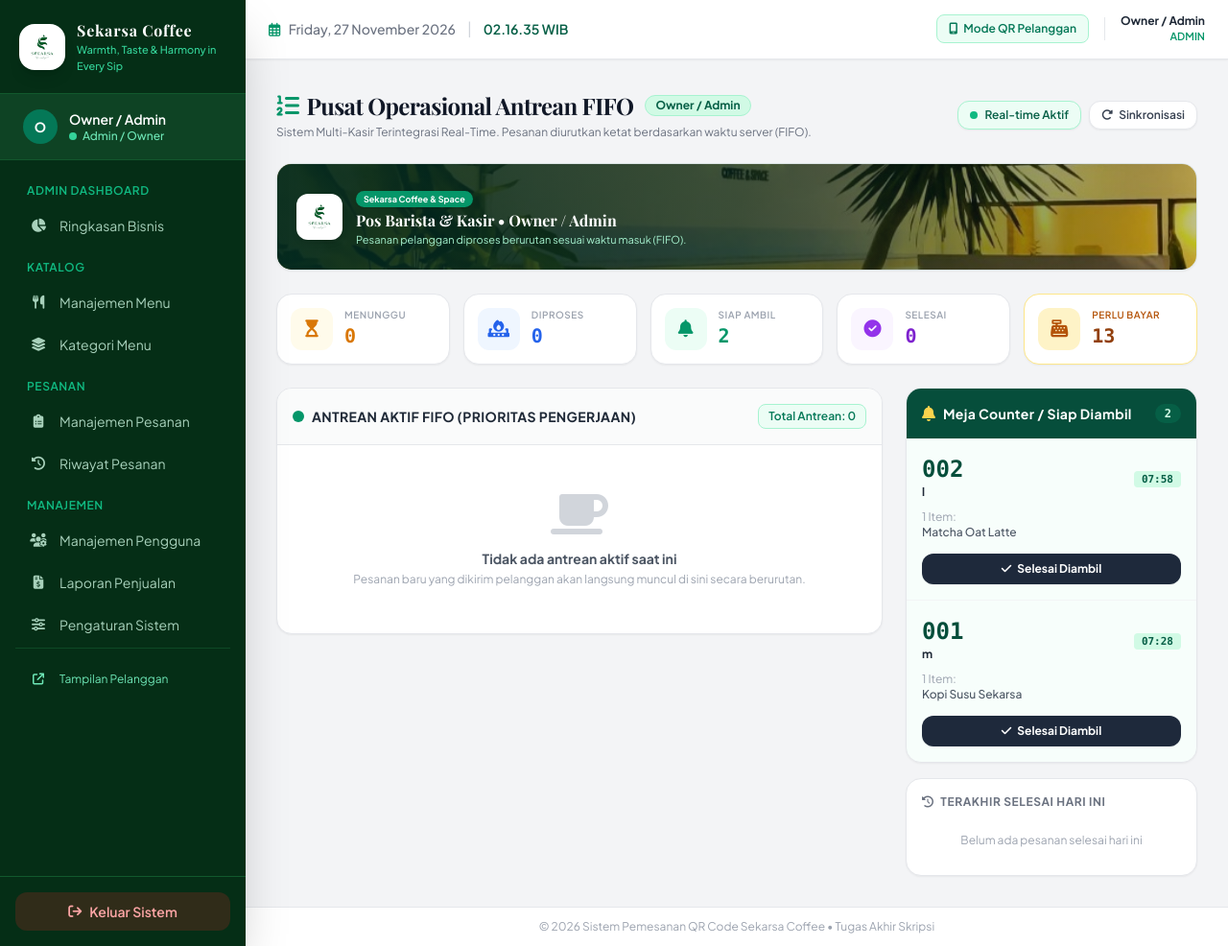
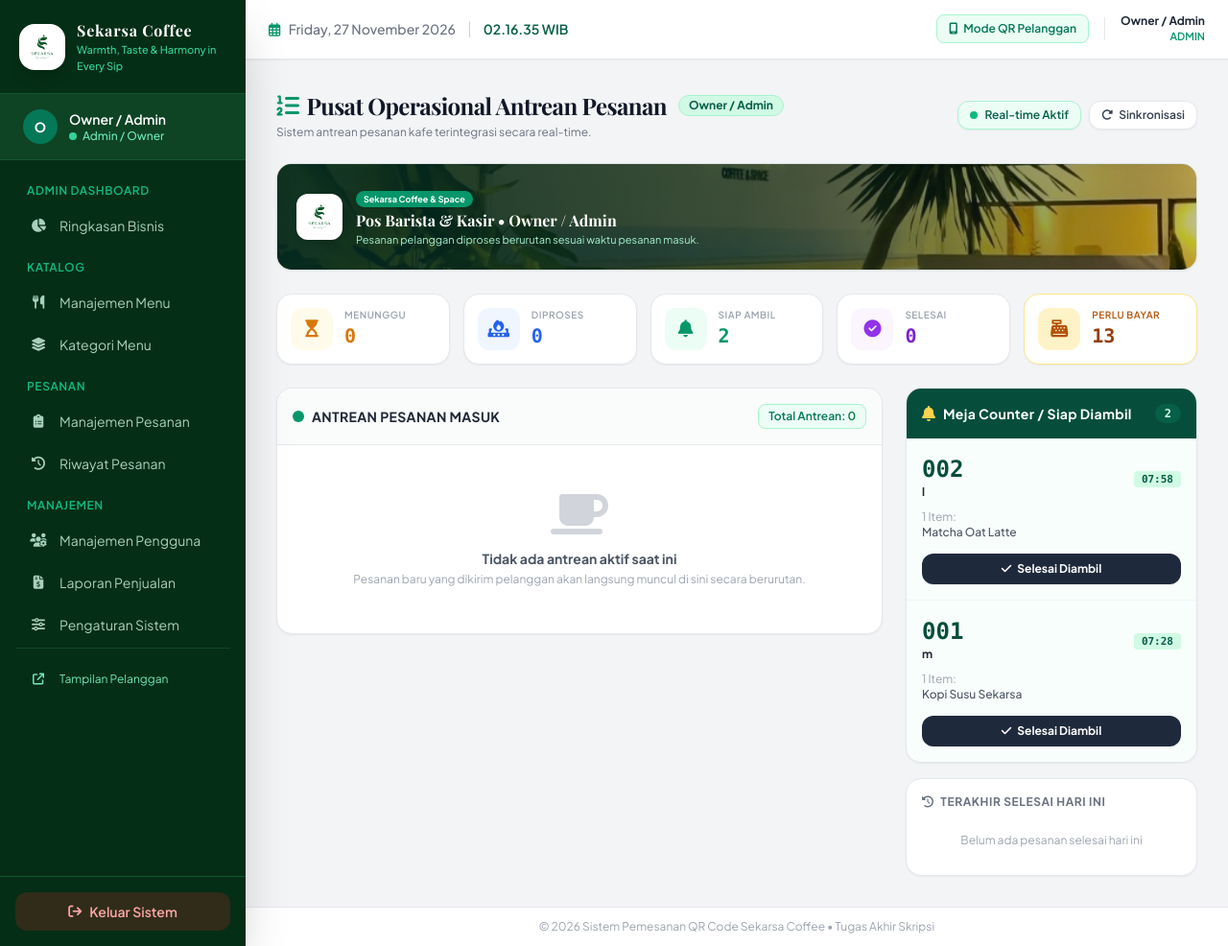
Before and after one commit to apriliandwianggara/skripsi, a Laravel app: page /pegawai/dashboard in a window 1280 px wide. Shown: the whole page at 96% size. Run offline with Laravel 12, Linux system fonts and the light colour scheme; a user stored in the database is signed in; data comes from the database, SQL or seed files in the repository; parts of the project's set-up code (start-up, migrations or seed data) failed here and were passed over; some libraries are stand-ins or nearby versions; some web fonts are replaced.

Commit message:
Remove academic/FIFO jargon across all views for commercial real-world coffee shop experience

```diff
--- a/resources/views/admin/dashboard.blade.php
+++ b/resources/views/admin/dashboard.blade.php
@@ -13,7 +13,7 @@
                 <span>Dashboard Administrator</span>
             </h1>
             <p class="text-xs text-gray-500 mt-1">
-                Ringkasan jumlah pesanan, status operasional FIFO, dan pendapatan harian Sekarsa Coffee.
+                Ringkasan jumlah pesanan, status operasional kafe, dan pendapatan harian Sekarsa Coffee.
             </p>
         </div>
 
@@ -37,7 +37,7 @@
                     Sekarsa Coffee & Space
                 </span>
                 <h2 class="text-base sm:text-lg font-bold font-serif leading-tight">Selamat Datang, {{ auth()->user()->name }}!</h2>
-                <p class="text-xs text-emerald-200 mt-0.5">Sistem Pemesanan Digital & Algoritma FIFO beroperasi secara real-time.</p>
+                <p class="text-xs text-emerald-200 mt-0.5">Sistem Pemesanan Digital & Kasir beroperasi secara real-time.</p>
             </div>
         </div>
     </div>
--- a/resources/views/admin/orders/index.blade.php
+++ b/resources/views/admin/orders/index.blade.php
@@ -13,14 +13,14 @@
                 <span>Manajemen Pesanan Masuk</span>
             </h1>
             <p class="text-xs text-gray-500 mt-1">
-                Pantau seluruh pesanan aktif dan urutan antrean sistem FIFO di Sekarsa Coffee.
+                Pantau seluruh pesanan aktif dan urutan antrean di Sekarsa Coffee.
             </p>
         </div>
 
         <div class="flex items-center space-x-2">
             <a href="{{ route('pegawai.dashboard') }}" class="px-4 py-2 bg-emerald-700 hover:bg-emerald-800 text-white rounded-xl text-xs font-bold transition flex items-center space-x-1.5 shadow-sm">
                 <i class="fa-solid fa-list-ol"></i>
-                <span>Buka Layar Barista FIFO</span>
+                <span>Buka Layar Barista</span>
             </a>
         </div>
     </div>
--- a/resources/views/admin/orders/show.blade.php
+++ b/resources/views/admin/orders/show.blade.php
@@ -50,7 +50,7 @@
                         <span class="text-gray-800 font-semibold">{{ $order->table_number ? 'Meja ' . $order->table_number : 'Pesan di Tempat' }}</span>
                     </div>
                     <div>
-                        <span class="text-gray-400 block">Waktu Diterima Server (FIFO)</span>
+                        <span class="text-gray-400 block">Waktu Pesanan Masuk</span>
                         <span class="text-gray-800 font-mono">{{ $order->received_at->format('H:i:s d/m/Y') }}</span>
                     </div>
                     <div>
--- a/resources/views/admin/settings/index.blade.php
+++ b/resources/views/admin/settings/index.blade.php
@@ -246,7 +246,7 @@
 
                     <div>
                         <label class="block text-xs font-bold uppercase text-gray-700 mb-1">
-                            Estimasi Menit per Antrean FIFO <span class="text-red-500">*</span>
+                            Estimasi Waktu per Pesanan <span class="text-red-500">*</span>
                         </label>
                         <div class="flex items-center space-x-2">
                             <input type="number" name="estimated_minutes_per_queue" value="{{ old('estimated_minutes_per_queue', $setting->estimated_minutes_per_queue) }}" required min="1" max="30" class="w-28 text-xs p-3 border border-gray-300 rounded-xl font-mono focus:outline-none focus:ring-2 focus:ring-emerald-500">
--- a/resources/views/admin/settings/qr-print.blade.php
+++ b/resources/views/admin/settings/qr-print.blade.php
@@ -101,7 +101,7 @@
                 <div class="text-center">
                     <span class="w-5 h-5 rounded-full bg-emerald-100 text-emerald-800 font-bold inline-flex items-center justify-center mb-1">2</span>
                     <p class="font-semibold text-gray-800">Kirim Order</p>
-                    <p class="text-[9px] text-gray-400">Antrean FIFO</p>
+                    <p class="text-[9px] text-gray-400">Masuk antrean</p>
                 </div>
                 <div class="text-center">
                     <span class="w-5 h-5 rounded-full bg-emerald-100 text-emerald-800 font-bold inline-flex items-center justify-center mb-1">3</span>
@@ -113,8 +113,8 @@
 
         <!-- Footer Card -->
         <div class="w-full bg-emerald-950 text-white py-3 px-4 text-[10px] text-emerald-200/80 flex items-center justify-between">
-            <span>&bull; Kode QR Permanen</span>
-            <span>FIFO System &bull;</span>
+            <span>&bull; Kode QR Meja</span>
+            <span>Sekarsa Coffee &bull;</span>
         </div>
 
     </div>
--- a/resources/views/auth/login.blade.php
+++ b/resources/views/auth/login.blade.php
@@ -94,7 +94,7 @@
     </div>
 
     <p class="mt-6 text-xs text-emerald-200/80 text-center">
-        Perancangan Sistem Pemesanan Digital Berbasis FIFO &bull; Sekarsa Coffee
+        Sistem Manajemen & Kasir &bull; Sekarsa Coffee
     </p>
 </div>
 
--- a/resources/views/customer/qr-required.blade.php
+++ b/resources/views/customer/qr-required.blade.php
@@ -39,7 +39,7 @@
                     Pemesanan Wajib Melalui Scan QR
                 </h2>
                 <p class="text-xs text-gray-600 leading-relaxed">
-                    Untuk menjaga ketertiban antrean <strong class="text-emerald-800 font-semibold">First-In First-Out (FIFO)</strong> dan memastikan pesanan dibuat langsung di tempat, menu digital hanya dapat diakses dengan memindai <strong>Kode QR resmi</strong> yang terpasang di meja kafe.
+                    Untuk memastikan pesanan dibuat langsung saat Anda berada di kafe, menu digital hanya dapat diakses dengan memindai <strong>Kode QR resmi</strong> yang terpasang di meja kafe.
                 </p>
             </div>
 
@@ -98,7 +98,7 @@
 
         <!-- Footer Bar -->
         <div class="bg-gray-50 px-6 py-3 border-t border-gray-150 text-[10px] text-gray-400">
-            Sistem Pemesanan Digital Berbasis FIFO &copy; {{ date('Y') }} {{ $setting->cafe_name ?? 'Sekarsa Coffee' }}
+            &copy; {{ date('Y') }} {{ $setting->cafe_name ?? 'Sekarsa Coffee' }} &bull; Digital Order System
         </div>
 
     </div>
--- a/resources/views/customer/qris-simulator.blade.php
+++ b/resources/views/customer/qris-simulator.blade.php
@@ -55,7 +55,7 @@
                     Nomor Antrean Anda: <span class="font-mono text-base text-emerald-950 font-black">#{{ $order->queue_number }}</span>
                 </div>
                 <p class="text-[11px] text-emerald-700">
-                    Pesanan Anda langsung masuk ke antrean barista Sekarsa Coffee (FIFO) dan sedang dipersiapkan.
+                    Pesanan Anda langsung masuk ke antrean barista Sekarsa Coffee dan sedang dipersiapkan.
                 </p>
             </div>
 
--- a/resources/views/customer/track.blade.php
+++ b/resources/views/customer/track.blade.php
@@ -14,7 +14,7 @@
                 </div>
                 <div>
                     <h2 class="font-bold text-sm text-gray-800 font-serif">{{ $setting->cafe_name ?? 'Sekarsa Coffee' }}</h2>
-                    <p class="text-[10px] text-gray-500">Live Tracker Pesanan FIFO</p>
+                    <p class="text-[10px] text-gray-500">Live Status Pesanan</p>
                 </div>
             </div>
 
@@ -179,7 +179,7 @@
             <div class="p-5 border-b border-gray-100 bg-gray-50/70">
                 <div class="text-[11px] font-bold uppercase tracking-wider text-gray-500 mb-3 flex items-center justify-between">
                     <span>Tahapan Pengerjaan</span>
-                    <span class="text-emerald-700 font-mono text-[10px]">FIFO Server Time</span>
+                    <span class="text-emerald-700 font-mono text-[10px]">Real-time Tracking</span>
                 </div>
 
                 <div class="relative flex items-center justify-between">
@@ -228,7 +228,7 @@
                 <div class="bg-emerald-50 rounded-2xl p-4 border border-emerald-100 text-emerald-950">
                     <div class="flex items-center justify-between mb-3">
                         <span class="text-xs font-bold text-emerald-900 flex items-center">
-                            <i class="fa-solid fa-chart-simple mr-1.5 text-emerald-600"></i> Metrik Antrean FIFO
+                            <i class="fa-solid fa-list-ol mr-1.5 text-emerald-600"></i> Informasi Antrean
                         </span>
                         <span class="text-[10px] bg-emerald-200/80 text-emerald-900 px-2 py-0.5 rounded-full font-semibold">
                             Posisi ke-<span id="posisiAntreanVal">{{ $queueInfo['posisi_antrean'] }}</span>
--- a/resources/views/layouts/admin.blade.php
+++ b/resources/views/layouts/admin.blade.php
@@ -190,7 +190,7 @@
                class="flex items-center justify-between px-3.5 py-2.5 rounded-xl transition {{ request()->routeIs('pegawai.dashboard') ? 'nav-active' : 'nav-item' }}">
                 <div class="flex items-center space-x-3">
                     <i class="fa-solid fa-list-ol w-5 text-center"></i>
-                    <span>Antrean FIFO</span>
+                    <span>Antrean Pesanan</span>
                 </div>
                 <span class="bg-amber-500 text-white text-[11px] font-bold px-2 py-0.5 rounded-full" id="sidebarQueueBadge">
                     {{ \App\Models\Order::whereIn('status', ['menunggu', 'diproses'])->count() }}
--- a/resources/views/pegawai/dashboard.blade.php
+++ b/resources/views/pegawai/dashboard.blade.php
@@ -1,24 +1,24 @@
 @extends('layouts.admin')
 
-@section('title', 'Pusat Operasional FIFO - ' . ($setting->cafe_name ?? 'Sekarsa Coffee'))
+@section('title', 'Pusat Operasional Pesanan - ' . ($setting->cafe_name ?? 'Sekarsa Coffee'))
 
 @section('content')
 <div class="space-y-6">
 
-    <!-- Top KPI Bar & Info FIFO -->
+    <!-- Top KPI Bar -->
     <div class="flex flex-col lg:flex-row lg:items-center lg:justify-between gap-4">
         <div>
             <div class="flex items-center space-x-3">
                 <h1 class="text-2xl font-bold font-serif text-gray-900 tracking-tight flex items-center space-x-2">
                     <i class="fa-solid fa-list-ol text-emerald-600"></i>
-                    <span>Pusat Operasional Antrean FIFO</span>
+                    <span>Pusat Operasional Antrean Pesanan</span>
                 </h1>
                 <span class="px-2.5 py-0.5 rounded-full text-xs font-bold bg-emerald-100 text-emerald-800 border border-emerald-200">
                     {{ auth()->user()->name }}
                 </span>
             </div>
             <p class="text-xs text-gray-500 mt-1">
-                Sistem Multi-Kasir Terintegrasi Real-Time. Pesanan diurutkan ketat berdasarkan waktu server (FIFO).
+                Sistem antrean pesanan kafe terintegrasi secara real-time.
             </p>
         </div>
 
@@ -45,7 +45,7 @@
                     Sekarsa Coffee & Space
                 </span>
                 <h2 class="text-sm sm:text-base font-bold font-serif leading-tight">Pos Barista & Kasir &bull; {{ auth()->user()->name }}</h2>
-                <p class="text-[11px] text-emerald-200">Pesanan pelanggan diproses berurutan sesuai waktu masuk (FIFO).</p>
+                <p class="text-[11px] text-emerald-200">Pesanan pelanggan diproses berurutan sesuai waktu pesanan masuk.</p>
             </div>
         </div>
     </div>
@@ -113,7 +113,7 @@
                     <div class="flex items-center space-x-2">
                         <span class="w-3 h-3 rounded-full bg-emerald-600"></span>
                         <h2 class="font-bold text-sm text-gray-800 uppercase tracking-wide">
-                            Antrean Aktif FIFO (Prioritas Pengerjaan)
+                            Antrean Pesanan Masuk
                         </h2>
                     </div>
                     <span class="text-xs font-semibold text-emerald-700 bg-emerald-50 px-2.5 py-1 rounded-lg border border-emerald-200">
@@ -127,9 +127,9 @@
                         <div class="p-5 hover:bg-slate-50/80 transition {{ $index === 0 ? 'bg-amber-50/30' : '' }}" id="order-card-{{ $order->id }}">
                             <div class="flex flex-col sm:flex-row sm:items-center justify-between gap-3 mb-3">
                                 <div class="flex items-center space-x-3">
-                                    <!-- Ranking Badge FIFO -->
+                                    <!-- Ranking Badge -->
                                     <div class="w-10 h-10 rounded-xl {{ $index === 0 ? 'bg-amber-500 text-white shadow-amber-500/30' : 'bg-gray-100 text-gray-700' }} flex flex-col items-center justify-center font-bold shrink-0 shadow-sm">
-                                        <span class="text-[9px] uppercase leading-none {{ $index === 0 ? 'text-amber-100' : 'text-gray-400' }}">FIFO</span>
+                                        <span class="text-[9px] uppercase leading-none {{ $index === 0 ? 'text-amber-100' : 'text-gray-400' }}">Urutan</span>
                                         <span class="text-base font-mono leading-none mt-0.5">#{{ $index + 1 }}</span>
                                     </div>
 
@@ -243,7 +243,7 @@
                                         @elseif($order->id === ($firstWaitingOrderId ?? null))
                                             <button type="button" onclick="actionProcess({{ $order->id }})" class="px-4 py-2 bg-blue-600 hover:bg-blue-700 active:scale-95 text-white rounded-xl text-xs font-bold transition shadow-sm flex items-center space-x-1.5 shadow-blue-600/20">
                                                 <i class="fa-solid fa-play"></i>
-                                                <span>Mulai Proses (Prioritas FIFO)</span>
+                                                <span>Mulai Proses Pesanan</span>
                                             </button>
                                         @else
                                             @php $targetQ = $firstWaitingQueueNumber ?? 'sebelumnya'; @endphp
@@ -367,7 +367,7 @@
 <div id="cancelModal" class="hidden fixed inset-0 z-50 bg-black/50 backdrop-blur-sm flex items-center justify-center p-4">
     <div class="bg-white rounded-3xl max-w-sm w-full p-6 shadow-2xl">
         <h3 class="font-bold text-base text-gray-900 mb-1">Batalkan Pesanan Antrean?</h3>
-        <p class="text-xs text-gray-500 mb-4" id="cancelModalSubtext">Nomor Antrean akan dikeluarkan dari antrean aktif FIFO.</p>
+        <p class="text-xs text-gray-500 mb-4" id="cancelModalSubtext">Nomor antrean akan dikeluarkan dari daftar antrean aktif.</p>
 
         <form id="cancelOrderForm" method="POST" action="">
             @csrf
@@ -491,7 +491,7 @@
             } else {
                 Swal.fire({
                     icon: 'warning',
-                    title: 'Urutan FIFO Wajib Dipatuhi',
+                    title: 'Selesaikan Pesanan Terdahulu',
                     text: data.message || 'Harap proses pesanan yang masuk terlebih dahulu.',
                     confirmButtonColor: '#2563eb'
                 });
@@ -505,8 +505,8 @@
     function alertFifoWaiting(queueNumber) {
         Swal.fire({
             icon: 'warning',
-            title: 'Urutan FIFO Wajib Dipatuhi',
-            html: `Sesuai aturan algoritma <b>First In First Out (FIFO)</b>, kasir wajib memproses pesanan yang masuk terlebih dahulu.<br><br>Harap proses pesanan dengan <b>Nomor Antrean #${queueNumber}</b> terlebih dahulu sebelum memproses pesanan ini.`,
+            title: 'Selesaikan Pesanan Terdahulu',
+            html: `Harap proses pesanan dengan <b>Nomor Antrean #${queueNumber}</b> terlebih dahulu sebelum memproses pesanan ini agar alur penyajian tetap teratur.`,
             confirmButtonColor: '#2563eb',
             confirmButtonText: 'Baik, Saya Proses Antrean Terdepan'
         });
@@ -596,7 +596,7 @@
     function openCancelModal(orderId, queueNumber) {
         const form = document.getElementById('cancelOrderForm');
         form.action = `/pegawai/pesanan/${orderId}/batal`;
-        document.getElementById('cancelModalSubtext').innerText = `Nomor Antrean #${queueNumber} akan dikeluarkan dari antrean aktif FIFO.`;
+        document.getElementById('cancelModalSubtext').innerText = `Nomor Antrean #${queueNumber} akan dikeluarkan dari daftar antrean aktif.`;
         document.getElementById('cancelModal').classList.remove('hidden');
     }
 
@@ -692,7 +692,7 @@
                 } else if (order.is_allowed_to_process) {
                     actionBtn = `<button type="button" onclick="actionProcess(${order.id})" class="px-4 py-2 bg-blue-600 hover:bg-blue-700 active:scale-95 text-white rounded-xl text-xs font-bold transition shadow-sm flex items-center space-x-1.5 shadow-blue-600/20">
                         <i class="fa-solid fa-play"></i>
-                        <span>Mulai Proses (Prioritas FIFO)</span>
+                        <span>Mulai Proses Pesanan</span>
                     </button>`;
                 } else {
                     const reqQueue = order.first_waiting_queue_number || 'sebelumnya';
@@ -713,7 +713,7 @@
                     <div class="flex flex-col sm:flex-row sm:items-center justify-between gap-3 mb-3">
                         <div class="flex items-center space-x-3">
                             <div class="w-10 h-10 rounded-xl ${rankBg} flex flex-col items-center justify-center font-bold shrink-0 shadow-sm">
-                                <span class="text-[9px] uppercase leading-none ${isFirst ? 'text-amber-100' : 'text-gray-400'}">FIFO</span>
+                                <span class="text-[9px] uppercase leading-none ${isFirst ? 'text-amber-100' : 'text-gray-400'}">Urutan</span>
                                 <span class="text-base font-mono leading-none mt-0.5">#${order.fifo_rank}</span>
                             </div>
                             <div>
```
Also changed, not shown: resources/views/customer/confirmation.blade.php (+4 -4 lines), resources/views/customer/order.blade.php (+2 -18 lines).
